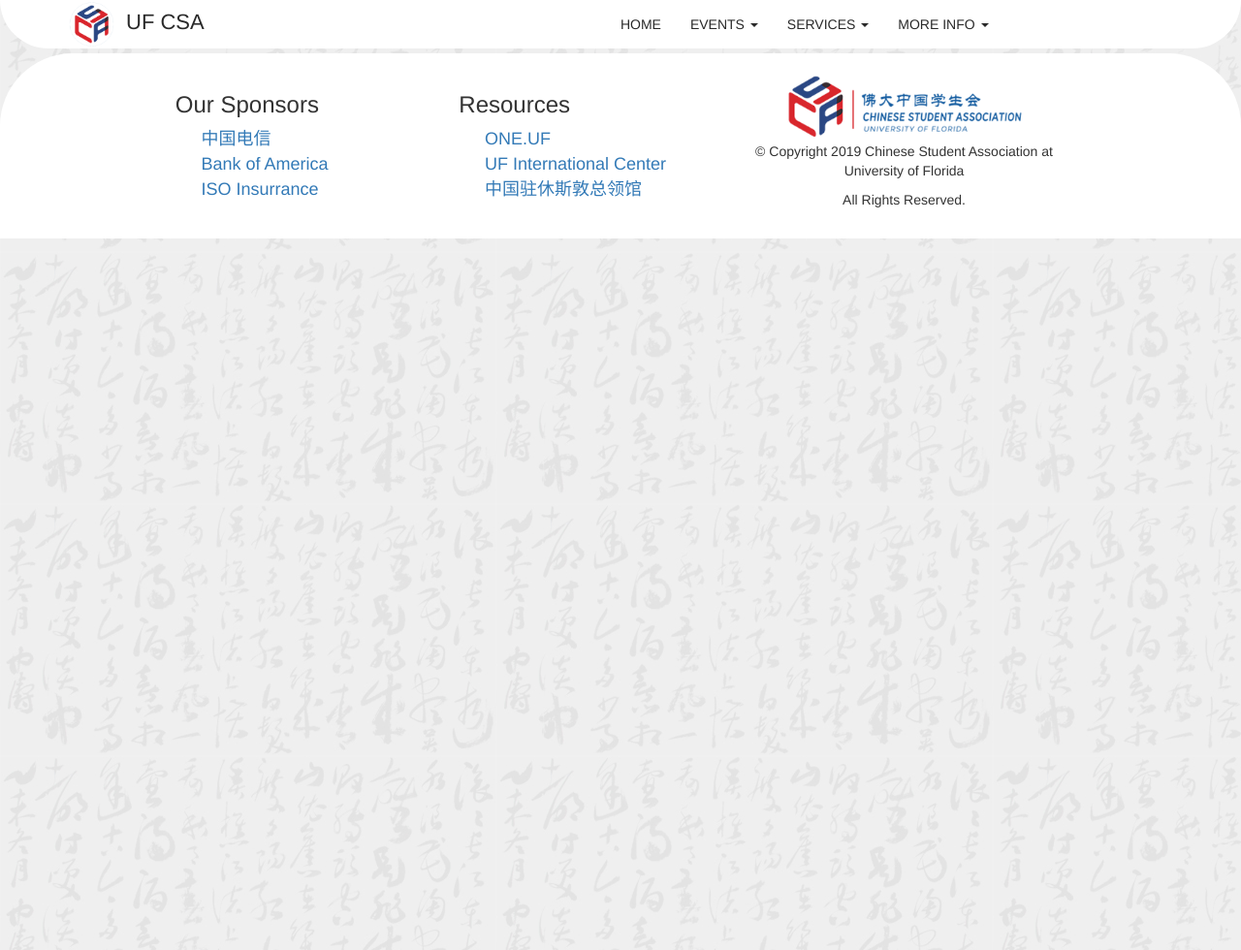
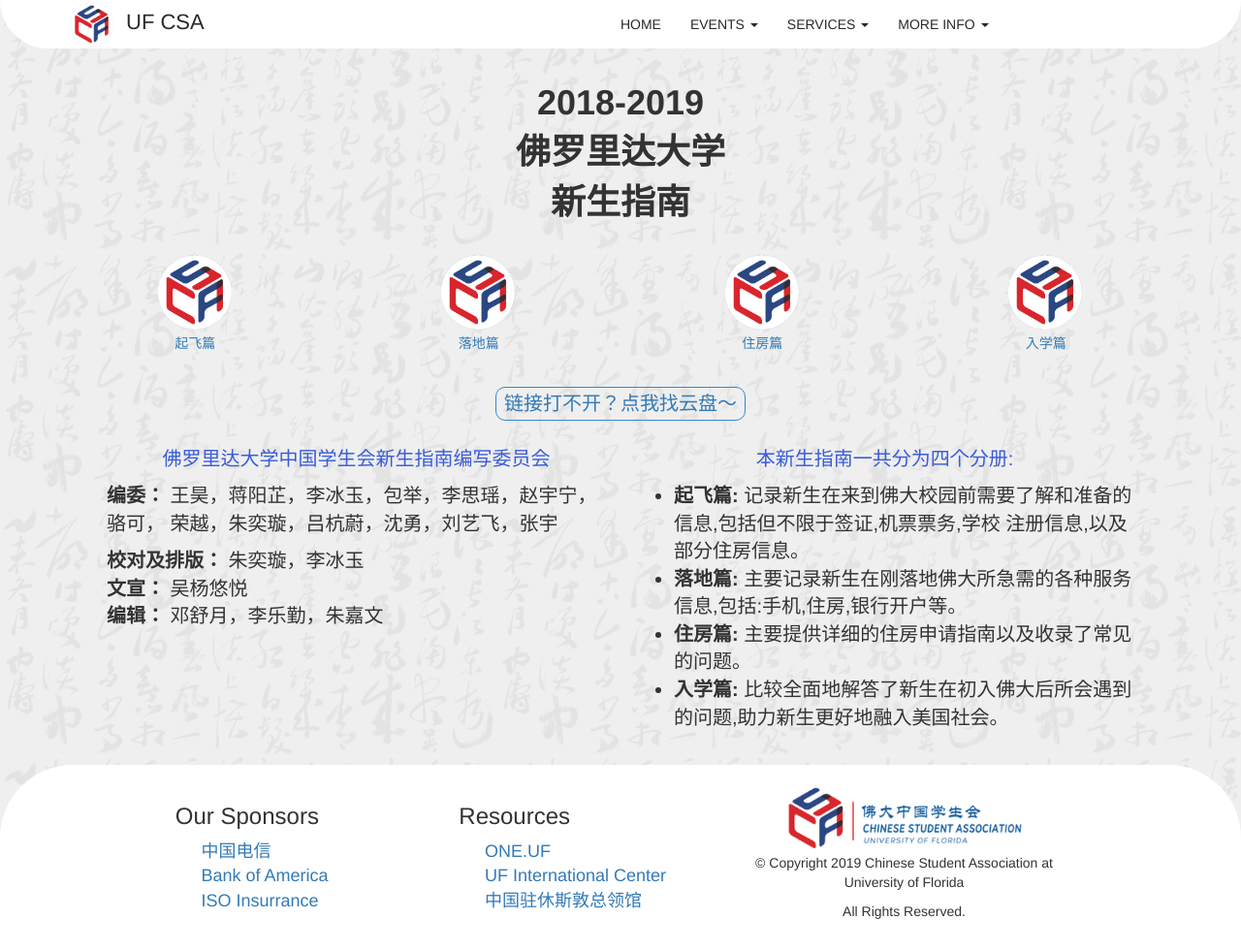
Before and after one commit to ufcsa/ufcsa.github.io, a Jekyll site: the page built from _pages/new_student.html, in a window 1280 px wide and 980 px high. Shown: the whole window at 97% size. Built offline with Jekyll 4.4.1, drawn with Linux system fonts in a browser that asks for light colours; nearby versions of some CDN libraries.

Commit message:
Added new student guide page contents

```diff
--- a/_pages/new_student.html
+++ b/_pages/new_student.html
@@ -3,5 +3,76 @@ layout: default
 title: New Student Guide
 permalink: /service/new_student/
 ---
-
-<!-- https://pan.baidu.com/s/1mlF1hbjZKumS2_hOXisG0g -->
+<div class="row">
+  <div style="text-align:center; padding:25px 0px; font-size: 36px">
+    <strong style="margin-bottom: 10px">2018-2019</strong><br/>
+    <strong style="margin-bottom: 10px">佛罗里达大学</strong><br/>
+    <strong style="margin-bottom: 10px">新生指南</strong>
+  </div>
+</div>
+<div class="row" style="margin-bottom:25px">
+  <div class="col-xs-6 col-sm-3">
+    <div style="text-align:center">
+      <a href="/assets/guides/departure.pdf" target="_blank">
+        <img src="/assets/logo/transp.png" width="85px" >
+        <p>起飞篇</p>
+      </a>
+    </div>
+  </div>
+  <div class="col-xs-6 col-sm-3">
+    <div style="text-align:center">
+      <a href="/assets/guides/arrival.pdf" target="_blank">
+        <img src="/assets/logo/transp.png" width="85px" >
+        <p>落地篇</p>
+      </a>
+    </div>
+  </div>
+  <div class="col-xs-6 col-sm-3">
+    <div style="text-align:center">
+      <a href="/assets/guides/housing.pdf" target="_blank">
+        <img src="/assets/logo/transp.png" width="85px" >
+        <p>住房篇</p>
+      </a>
+    </div>
+  </div>
+  <div class="col-xs-6 col-sm-3">
+    <div style="text-align:center">
+      <a href="/assets/guides/atUF.pdf" target="_blank">
+        <img src="/assets/logo/transp.png" width="85px" >
+        <p>入学篇</p>
+      </a>
+    </div>
+  </div>
+</div>
+<div class="row" style="text-align:center;">
+  <div class="boxed">
+    <a class="a-nohover"
+    href="https://pan.baidu.com/s/1mlF1hbjZKumS2_hOXisG0g">
+      链接打不开？点我找云盘～</a>
+  </div>
+</div>
+<div class="row text-responsive" style="margin: 25px;">
+  <div class="col-sm-6" style="padding-bottom: 25px;">
+    <div style="text-align:center">
+      <p class="blue-highlight">佛罗里达大学中国学生会新生指南编写委员会</p>
+      <div style="text-align:left">
+        <p><strong>编委：</strong> 王昊，蒋阳芷，李冰玉，包举，李思瑶，赵宇宁，骆可，
+          荣越，朱奕璇，吕杭蔚，沈勇，刘艺飞，张宇</p>
+        <p><strong>校对及排版：</strong> 朱奕璇，李冰玉<br/>
+          <strong>文宣：</strong> 吴杨悠悦<br/>
+          <strong>编辑：</strong> 邓舒月，李乐勤，朱嘉文</p>
+        </div>
+    </div>
+  </div>
+  <div class="col-sm-6">
+    <div style="text-align:center">
+      <p class="blue-highlight">本新生指南一共分为四个分册:</p>
+      <ul style="text-align:left">
+        <li><strong>起飞篇:</strong> 记录新生在来到佛大校园前需要了解和准备的信息,包括但不限于签证,机票票务,学校 注册信息,以及部分住房信息。</li>
+        <li><strong>落地篇:</strong> 主要记录新生在刚落地佛大所急需的各种服务信息,包括:手机,住房,银行开户等。</li>
+        <li><strong>住房篇:</strong> 主要提供详细的住房申请指南以及收录了常见的问题。</li>
+        <li><strong>入学篇:</strong> 比较全面地解答了新生在初入佛大后所会遇到的问题,助力新生更好地融入美国社会。</li>
+      </ul>
+    </div>
+  </div>
+</div>
--- a/_sass/_base.scss
+++ b/_sass/_base.scss
@@ -14,6 +14,9 @@ a.anchor {
   position: relative;
   top: -50px;
   visibility: hidden;
+}
+a.a-nohover {
+  text-decoration: none;
 }
 .blue-highlight {
   color: $blue-highlight;
@@ -65,3 +68,12 @@ a.anchor {
 .navbar-toggle .icon-bar {
   background-color: #292929;
 }
+.boxed {
+  font-size: 20px;
+  padding: 2px 8px;
+  display: inline-block;
+  border-width: 1px;
+  border-radius:10px;
+  border-style:solid;
+  border-color:#3588CC
+}
```
